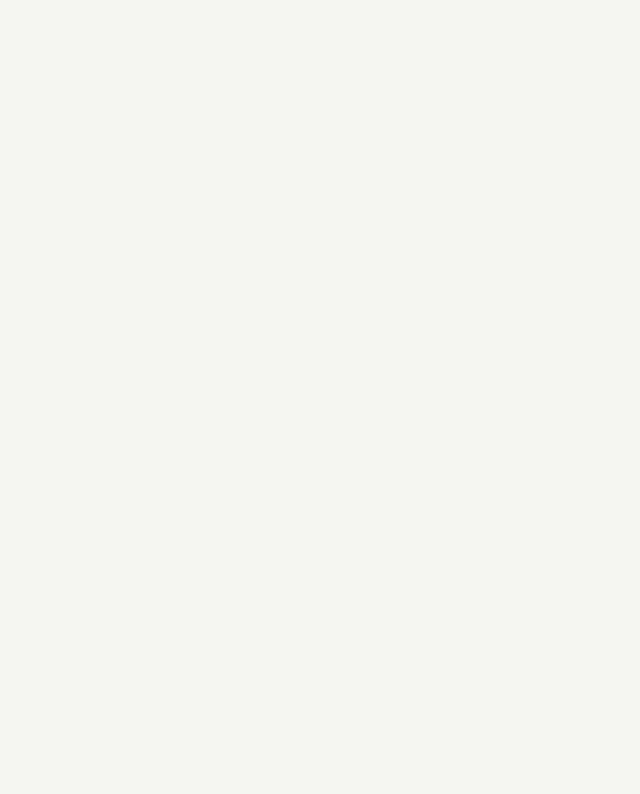
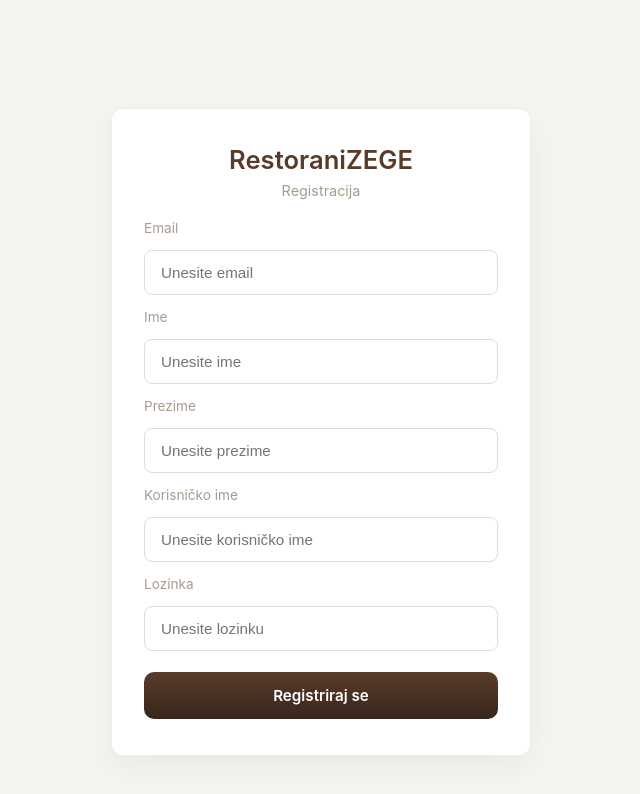
Before and after one commit to karlokus/RestoraniZEGE, a React (Vite) app in the folder izvorni_kod/frontend/: page /register in a window 1280 px wide. Before the commit this address had no page. Shown: the top 794 px of the page, without its empty margins (319-959 px from the left). Built offline with nearby package versions, Linux system fonts and the light colour scheme.

Commit message:
Kreirano registracijsko sučelje

```diff
--- a/izvorni_kod/frontend/src/App.tsx
+++ b/izvorni_kod/frontend/src/App.tsx
@@ -1,6 +1,7 @@
 import './css/App.css'
 import Home from './pages/Home'
 import Login from './pages/Login'
+import Register from './pages/Register'
 import { Routes, Route } from 'react-router-dom'
 
 function App() {
@@ -10,6 +11,7 @@ function App() {
       <Routes>
         <Route path='/' element={<Home />} />
         <Route path='/login' element={<Login />} />
+        <Route path='/register' element={<Register />} />
       </Routes>
     </main>
   );
--- /dev/null
+++ b/izvorni_kod/frontend/src/css/Register.css
@@ -0,0 +1,24 @@
+:root{
+  --card-bg: #fff;
+  --page-bg: #fbf7f2;
+  --muted: #a89b8e;
+  --accent-dark: #5a3b2a;
+  --accent-light: #caa67f;
+}
+
+body { background-color: var(--page-bg); }
+
+.login-page{ min-height: 100vh; display: flex; align-items: center; justify-content: center; padding: 2rem; }
+
+.login-card{ width: 420px; background: var(--card-bg); border-radius: 12px; padding: 2.25rem 2rem; box-shadow: 0 10px 30px rgba(0,0,0,0.05); border: 1px solid rgba(200,180,150,0.25); text-align: left; }
+.brand{ text-align: center; margin: 0 0 0.25rem 0; font-size: 1.6rem; color: var(--accent-dark); }
+.subtitle{ text-align: center; margin: 0 0 1rem 0; color: var(--muted); font-size: 0.9rem; }
+
+.login-form{ display: flex; flex-direction: column; gap: 0.75rem; margin-top: 0.25rem; }
+.field-label{ font-size: 0.85rem; color: var(--muted); }
+.input{ padding: 0.8rem 1rem; border-radius: 8px; border: 1px solid #e3dcd4; background: #fff; font-size: 0.95rem; }
+.error{ color: #a94442; font-size: 0.9rem; margin-top: 0.25rem; }
+.submit-btn{ margin-top: 0.6rem; background: linear-gradient(180deg, var(--accent-dark), #38261c); color: white; border: none; padding: 0.85rem 1rem; border-radius: 10px; font-weight: 600; cursor: pointer; }
+.submit-btn:hover{ transform: translateY(-1px); }
+
+@media (max-width: 480px){ .login-card{ width: 100%; padding: 1.2rem; } }
--- a/izvorni_kod/frontend/src/pages/Login.tsx
+++ b/izvorni_kod/frontend/src/pages/Login.tsx
@@ -1,5 +1,5 @@
 import React, { useState } from "react";
-import { useNavigate } from "react-router-dom";
+import { useNavigate, Link } from "react-router-dom";
 import "../css/Login.css";
 
 function Login() {
@@ -72,7 +72,7 @@ function Login() {
         </form>
 
         <div className="links">
-          <a className="muted" href="#">Nemate račun? Registrirajte se</a>
+          <Link className="muted" to="/register">Nemate račun? Registrirajte se</Link>
           <a className="muted" href="#">Zaboravili ste lozinku?</a>
         </div>
       </div>
--- /dev/null
+++ b/izvorni_kod/frontend/src/pages/Register.tsx
@@ -0,0 +1,71 @@
+import React, { useState } from "react";
+import { useNavigate } from "react-router-dom";
+import "../css/Register.css";
+
+function Register() {
+  const [email, setEmail] = useState("");
+  const [firstName, setFirstName] = useState("");
+  const [lastName, setLastName] = useState("");
+  const [username, setUsername] = useState("");
+  const [password, setPassword] = useState("");
+  const [error, setError] = useState("");
+  const navigate = useNavigate();
+
+  const validate = () => {
+    if (!email.trim() || !firstName.trim() || !lastName.trim() || !username.trim() || !password) {
+      setError("Sva polja su obavezna.");
+      return false;
+    }
+    // simple email check
+    const emailRe = /^\S+@\S+\.\S+$/;
+    if (!emailRe.test(email)) {
+      setError("Unesite ispravan email.");
+      return false;
+    }
+    return true;
+  };
+
+  const handleSubmit = (e: React.FormEvent) => {
+    e.preventDefault();
+    setError("");
+    if (!validate()) return;
+
+    const user = { name: firstName + " " + lastName, email, username };
+    localStorage.setItem("user", JSON.stringify(user));
+    window.dispatchEvent(new Event("authChanged"));
+    navigate("/");
+  };
+
+  return (
+    <div className="login-page">
+      <div className="login-card">
+        <h1 className="brand">RestoraniZEGE</h1>
+        <p className="subtitle">Registracija</p>
+
+        <form className="login-form" onSubmit={handleSubmit}>
+          <label className="field-label">Email</label>
+          <input className="input" placeholder="Unesite email" value={email} onChange={(e) => setEmail(e.target.value)} />
+
+          <label className="field-label">Ime</label>
+          <input className="input" placeholder="Unesite ime" value={firstName} onChange={(e) => setFirstName(e.target.value)} />
+
+          <label className="field-label">Prezime</label>
+          <input className="input" placeholder="Unesite prezime" value={lastName} onChange={(e) => setLastName(e.target.value)} />
+
+          <label className="field-label">Korisničko ime</label>
+          <input className="input" placeholder="Unesite korisničko ime" value={username} onChange={(e) => setUsername(e.target.value)} />
+
+          <label className="field-label">Lozinka</label>
+          <input type="password" className="input" placeholder="Unesite lozinku" value={password} onChange={(e) => setPassword(e.target.value)} />
+
+          {error && <div className="error">{error}</div>}
+
+          <button className="submit-btn" type="submit">Registriraj se</button>
+        </form>
+
+      </div>
+    </div>
+  );
+}
+
+export default Register;
```
